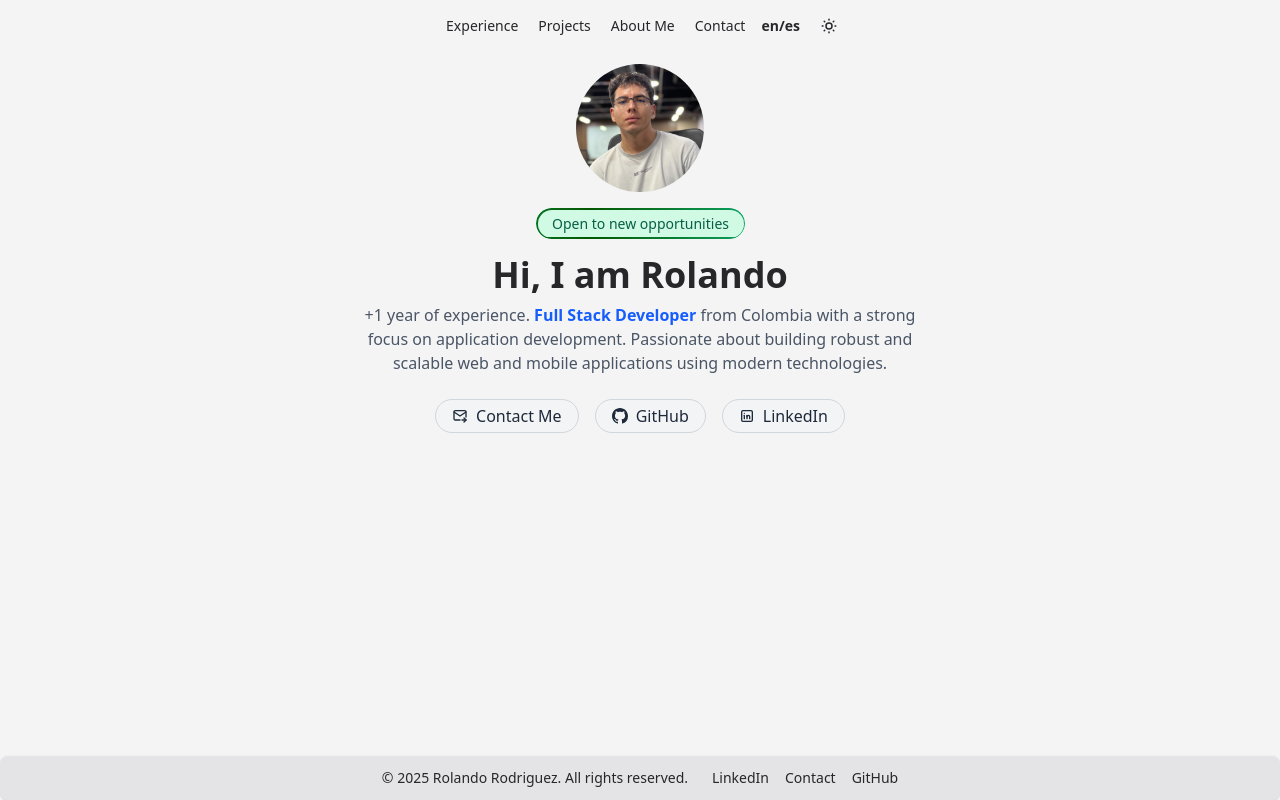
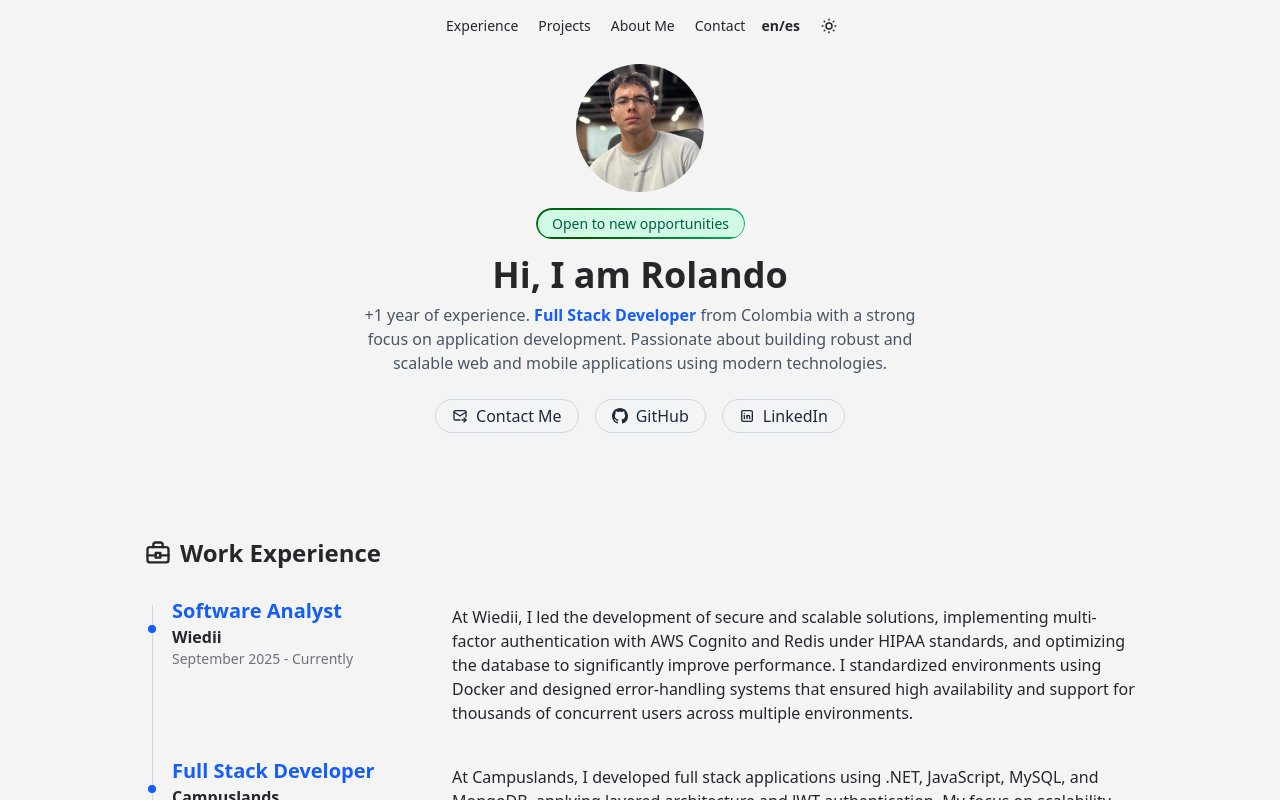
Before and after one commit to rolando-r/portfolio-web, a React (Vite) app: page / in a window 1280 px wide. Shown: the top 800 px of the page. Built offline with nearby package versions, Linux system fonts and the light colour scheme.

Commit message:
feat(experience): Add section with my laboral experience

```diff
--- a/src/App.tsx
+++ b/src/App.tsx
@@ -1,5 +1,5 @@
 import './styles/global.css';
-import { HeroSection, Navbar, Footer } from './components';
+import { HeroSection, Navbar, Footer, WorkExperience } from './components';
 import i18n from './i18n/i18n';
 
 const storedLang = localStorage.getItem("language") || "en";
@@ -11,6 +11,7 @@ function App() {
       <main className="flex-grow">
         <Navbar />
         <HeroSection />
+        <WorkExperience />
       </main>
       <Footer />
     </div>
--- /dev/null
+++ b/src/components/WorkExperience/ExperienceCard.tsx
@@ -0,0 +1,45 @@
+import { FC } from "react";
+
+interface ExperienceCardProps {
+  title: string;
+  company: string;
+  date: string;
+  description: string;
+  isLast?: boolean;
+}
+
+const ExperienceCard: FC<ExperienceCardProps> = ({
+  title,
+  company,
+  date,
+  description,
+  isLast = false,
+}) => {
+  return (
+    <div className="flex relative">
+      {!isLast && (
+        <div className="absolute left-2 top-2 w-px h-full bg-gray-300 z-0" />
+      )}
+
+      <div className="relative z-10 flex flex-col items-center mr-4 pl-2">
+        <div className="w-2 h-2 bg-blue-600 rounded-full mt-7 -ml-1" />
+      </div>
+
+      <div className="pb-8 flex flex-col lg:flex-row w-full gap-2 lg:gap-6">
+        <div className="w-full lg:w-64">
+          <h3 className="text-xl text-blue-600 font-bold">{title}</h3>
+          <p className="text-zinc-800 dark:text-zinc-300 font-bold">{company}</p>
+          <p className="text-sm text-zinc-500 dark:text-zinc-50 font-medium">{date}</p>
+        </div>
+        <div className="flex-1">
+          <p className="mt-2 text-zinc-800 dark:text-zinc-100">{description}</p>
+        </div>
+      </div>
+    </div>
+
+
+
+  );
+};
+
+export default ExperienceCard;
--- /dev/null
+++ b/src/components/WorkExperience/WorkExperience.tsx
@@ -0,0 +1,29 @@
+import { useTranslation } from "react-i18next";
+import ExperienceCard from "./ExperienceCard";
+import { PortfolioIcon } from "../icons";
+
+export const WorkExperience = () => {
+  const { t } = useTranslation();
+  const experiences = t("workExperience.jobs", { returnObjects: true });
+
+  return (
+    <section id="work-experience" className="py-10 px-4 max-w-screen-lg mx-auto">
+      <h2 className="flex items-center text-2xl font-bold mb-2 text-zinc-800 dark:text-zinc-100 pb-5">
+        <PortfolioIcon className="w-7 h-8 mr-2" />
+        {t("workExperience.title")}
+      </h2>
+      <div>
+        {Array.isArray(experiences) &&
+          experiences.map((exp, index) => (
+            <ExperienceCard
+              key={index}
+              title={exp.title}
+              company={exp.company}
+              date={exp.date}
+              description={exp.description}
+            />
+          ))}
+      </div>
+    </section>
+  );
+};
--- /dev/null
+++ b/src/components/WorkExperience/index.ts
@@ -0,0 +1 @@
+export { WorkExperience } from "./WorkExperience";
--- /dev/null
+++ b/src/components/icons/PortfolioIcon.tsx
@@ -0,0 +1,23 @@
+type IconProps = React.SVGProps<SVGSVGElement>;
+
+export const PortfolioIcon = ({ className, ...props }: IconProps) => (
+    <svg
+        className={className}
+        {...props}
+        xmlns="http://www.w3.org/2000/svg"
+        width="24"
+        height="24"
+        viewBox="0 0 24 24"
+        strokeWidth="2"
+        stroke="currentColor"
+        fill="none"
+        strokeLinecap="round"
+        strokeLinejoin="round"
+    >
+        <rect x="3" y="7" width="18" height="13" rx="2" ry="2" />
+        <path d="M16 7V5a2 2 0 0 0-2-2h-4a2 2 0 0 0-2 2v2" />
+        <rect x="10" y="12" width="4" height="4" />
+        <line x1="3" y1="14" x2="10" y2="14" />
+        <line x1="14" y1="14" x2="21" y2="14" />
+    </svg>
+);
--- a/src/components/icons/index.ts
+++ b/src/components/icons/index.ts
@@ -4,3 +4,4 @@ export { LinkedInIcon } from './LinkedInIcon';
 export { LightIcon } from './LightIcon';
 export { DarkIcon } from './DarkIcon';
 export { SystemIcon } from './SystemIcon';
+export { PortfolioIcon } from './PortfolioIcon';
--- a/src/components/index.ts
+++ b/src/components/index.ts
@@ -1,3 +1,4 @@
 export { HeroSection } from '../components/HeroSection';
 export { Navbar } from '../components/Navbar';
 export { Footer } from '../components/Footer';
+export { WorkExperience } from '../components/WorkExperience';
--- a/src/i18n/en.json
+++ b/src/i18n/en.json
@@ -17,5 +17,23 @@
     "light": "Light",
     "dark": "Dark",
     "system": "System"
+  },
+
+  "workExperience": {
+    "title": "Work Experience",
+    "jobs": [
+      {
+        "title": "Software Analyst",
+        "company": "Wiedii",
+        "date": "September 2025 - Currently",
+        "description": "At Wiedii, I led the development of secure and scalable solutions, implementing multi-factor authentication with AWS Cognito and Redis under HIPAA standards, and optimizing the database to significantly improve performance. I standardized environments using Docker and designed error-handling systems that ensured high availability and support for thousands of concurrent users across multiple environments."
+      },
+      {
+        "title": "Full Stack Developer",
+        "company": "Campuslands",
+        "date": "January 2023 - December 2023",
+        "description": "At Campuslands, I developed full stack applications using .NET, JavaScript, MySQL, and MongoDB, applying layered architecture and JWT authentication. My focus on scalability and performance led me to win first place at the SOFTIC 2023 Hackathon, standing out for building innovative and functional digital solutions under pressure."
+      }
+    ]
   }
 }
--- a/src/i18n/es.json
+++ b/src/i18n/es.json
@@ -17,5 +17,24 @@
     "light": "Claro",
     "dark": "Oscuro",
     "system": "Sistema"
+  },
+
+  "workExperience": {
+    "title": "Experiencia Laboral",
+    "jobs": [
+      {
+        "title": "Analista de Software",
+        "company": "Wiedii",
+        "date": "Septiembre 2024 - Actualidad",
+        "description": "En Wiedii, lideré el desarrollo de soluciones seguras y escalables, implementando autenticación multifactor con AWS Cognito y Redis bajo estándares HIPAA, y optimizando la base de datos para mejorar significativamente el rendimiento. Estandaricé entornos con Docker y diseñé sistemas de control de errores que garantizaron alta disponibilidad y soporte para miles de usuarios concurrentes en múltiples entornos."
+      },
+      {
+        "title": "Desarrollador Full Stack",
+        "company": "Campuslands",
+        "date": "Enero 2023 - Diciembre 2023",
+        "description": "En Campuslands, desarrollé aplicaciones full stack con .NET, JavaScript, MySQL y MongoDB, aplicando arquitectura en capas y autenticación JWT. Mi enfoque en escalabilidad y rendimiento me llevó a ganar el primer lugar en el Hackathon SOFTIC 2023, destacándome en la creación de soluciones digitales innovadoras y funcionales bajo presión."
+      }
+    ]
   }
+
 }
```
